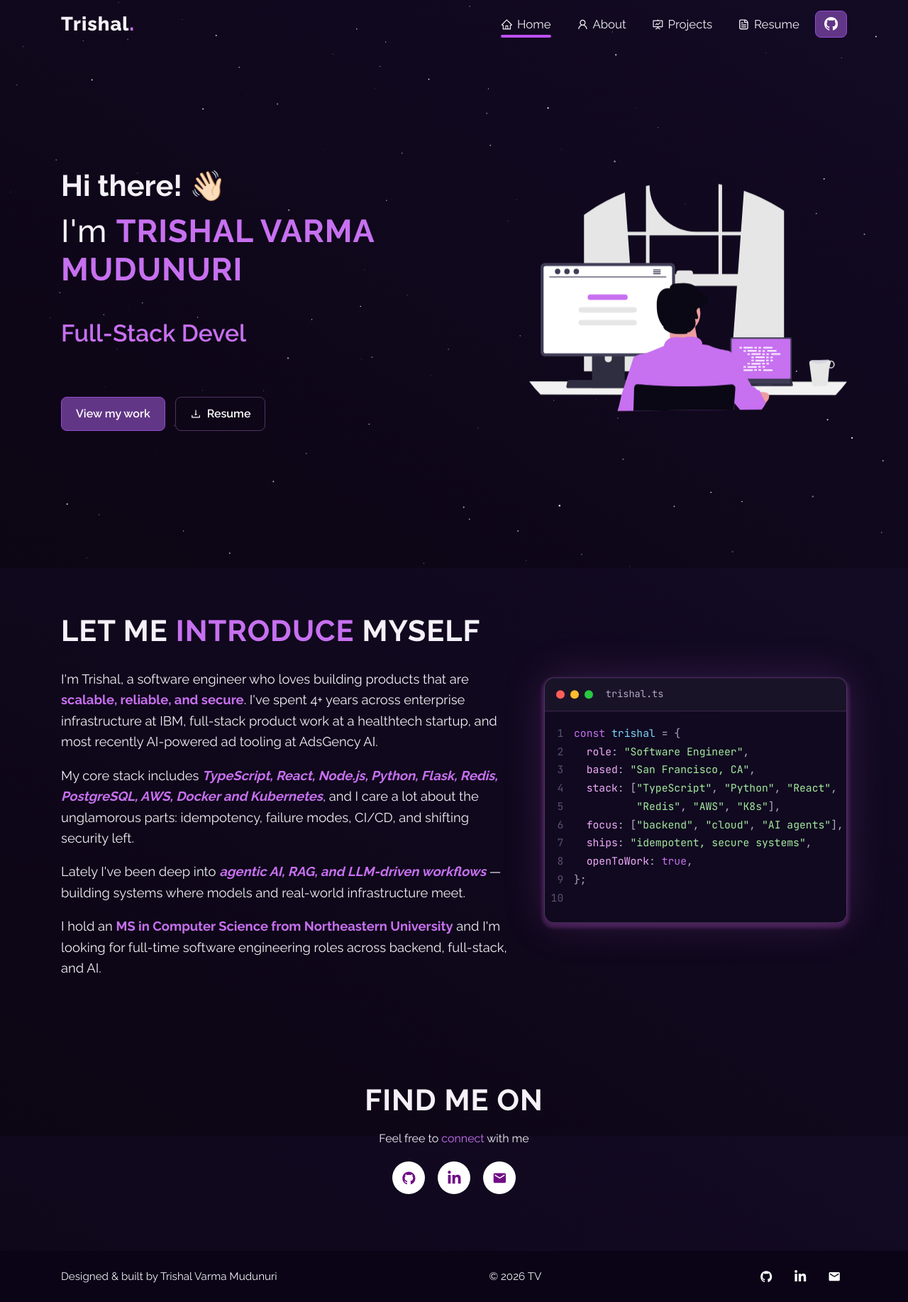
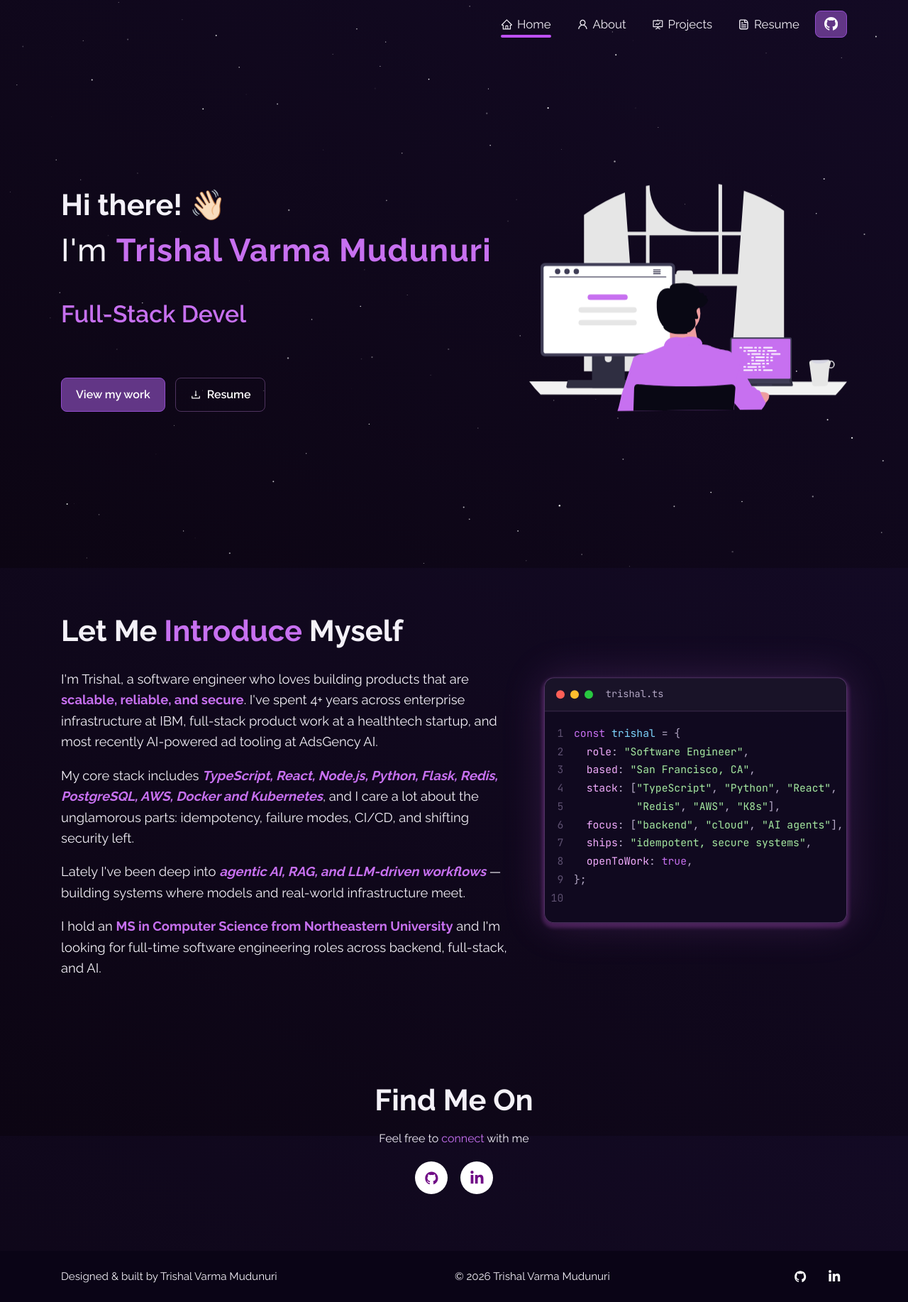
Before and after one commit to mtrishal123/mtrishal123.github.io, a React (Vite) app: page /#/ in a window 1280 px wide. Shown: the whole page at 71% size. Built offline with nearby package versions, Linux system fonts and the light colour scheme.

Commit message:
Title-case headings, remove nav brand, heat map, and email link

```diff
--- a/src/components/Footer.tsx
+++ b/src/components/Footer.tsx
@@ -8,7 +8,7 @@ export default function Footer() {
     <footer className="footer">
       <div className="container footer__inner">
         <p>Designed &amp; built by {profile.name}</p>
-        <p>© {year} {profile.initials}</p>
+        <p>© {year} {profile.name}</p>
         <Socials className="socials--small" />
       </div>
     </footer>
--- a/src/components/Navbar.tsx
+++ b/src/components/Navbar.tsx
@@ -26,11 +26,6 @@ export default function Navbar() {
   return (
     <header className={`nav ${scrolled || open ? "nav--solid" : ""}`}>
       <div className="container nav__inner">
-        <NavLink to="/" className="nav__brand" onClick={() => setOpen(false)}>
-          {profile.firstName}
-          <span className="purple">.</span>
-        </NavLink>
-
         <button
           className={`nav__toggle ${open ? "is-open" : ""}`}
           aria-label="Toggle navigation"
--- a/src/components/Socials.tsx
+++ b/src/components/Socials.tsx
@@ -1,12 +1,10 @@
 import { AiFillGithub } from "react-icons/ai";
 import { FaLinkedinIn } from "react-icons/fa";
-import { MdEmail } from "react-icons/md";
 import { profile } from "../data";
 
 const socialLinks = [
   { href: profile.github, label: "GitHub", icon: <AiFillGithub /> },
   { href: profile.linkedin, label: "LinkedIn", icon: <FaLinkedinIn /> },
-  { href: `mailto:${profile.email}`, label: "Email", icon: <MdEmail /> },
 ];
 
 export default function Socials({ className = "" }: { className?: string }) {
--- a/src/data.ts
+++ b/src/data.ts
@@ -3,11 +3,8 @@
 export const profile = {
   name: "Trishal Varma Mudunuri",
   firstName: "Trishal",
-  initials: "TV",
   location: "San Francisco, CA",
-  email: "mtrishal379@gmail.com",
   github: "https://github.com/mtrishal123",
-  githubUser: "mtrishal123",
   linkedin: "https://www.linkedin.com/in/trishalvarma",
   resume: `${import.meta.env.BASE_URL}resume.pdf`,
   roles: [
--- a/src/index.css
+++ b/src/index.css
@@ -183,12 +183,7 @@ img {
   height: 100%;
   display: flex;
   align-items: center;
-  justify-content: space-between;
-}
-.nav__brand {
-  font-size: 1.7rem;
-  font-weight: 800;
-  letter-spacing: 1px;
+  justify-content: flex-end;
 }
 .nav__links {
   display: flex;
@@ -285,8 +280,6 @@ img {
 .page__title {
   font-size: clamp(1.8rem, 4vw, 2.6rem);
   font-weight: 700;
-  text-transform: uppercase;
-  letter-spacing: 1px;
   margin-bottom: 28px;
 }
 .page__title {
@@ -657,15 +650,6 @@ img {
   font-size: 0.8rem;
 }
 
-.gh-chart {
-  text-align: center;
-  background: rgba(255, 255, 255, 0.04);
-}
-.gh-chart img {
-  width: 100%;
-  filter: brightness(1.15);
-}
-
 /* ---------- Projects ---------- */
 .projects {
   display: grid;
--- a/src/pages/About.tsx
+++ b/src/pages/About.tsx
@@ -9,7 +9,7 @@ export default function About() {
         <div className="container about__grid">
           <div>
             <h1 className="page__title">
-              Know who <span className="purple">I'M</span>
+              Know Who <span className="purple">I'm</span>
             </h1>
             <blockquote className="card quote">
               <p>
@@ -89,21 +89,6 @@ export default function About() {
           </div>
         </div>
       </section>
-
-      <section className="section">
-        <div className="container">
-          <h2 className="section__title">
-            Days I <span className="purple">Code</span>
-          </h2>
-          <div className="card gh-chart">
-            <img
-              src={`https://ghchart.rshah.org/c770f0/${profile.githubUser}`}
-              alt={`${profile.githubUser}'s GitHub contribution chart`}
-              loading="lazy"
-            />
-          </div>
-        </div>
-      </section>
     </div>
   );
 }
--- a/src/pages/Home.tsx
+++ b/src/pages/Home.tsx
@@ -15,7 +15,7 @@ export default function Home() {
               Hi there! <span className="wave" role="img" aria-label="waving hand">👋🏻</span>
             </h1>
             <h1 className="hero__name">
-              I'm <strong className="purple">{profile.name.toUpperCase()}</strong>
+              I'm <strong className="purple">{profile.name}</strong>
             </h1>
             <p className="hero__type">
               <Typewriter words={profile.roles} />
@@ -43,7 +43,7 @@ export default function Home() {
         <div className="container intro__grid">
           <div>
             <h2 className="section__title">
-              Let me <span className="purple">introduce</span> myself
+              Let Me <span className="purple">Introduce</span> Myself
             </h2>
             <div className="intro__body">
               <p>
@@ -81,7 +81,7 @@ export default function Home() {
 
       <section className="section connect">
         <div className="container">
-          <h2 className="section__title">Find me on</h2>
+          <h2 className="section__title">Find Me On</h2>
           <p>
             Feel free to <span className="purple">connect</span> with me
           </p>
```
